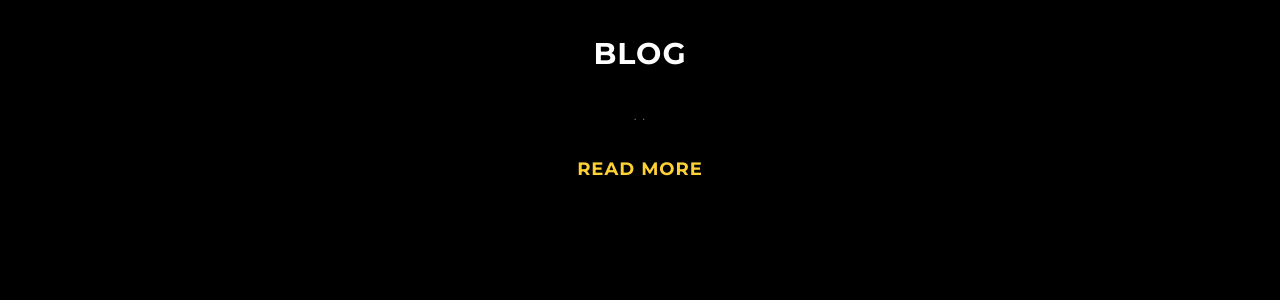
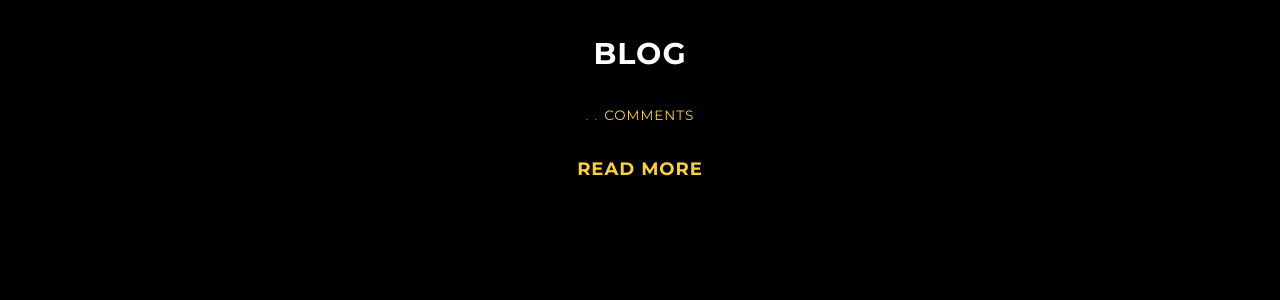
Before and after one commit to le4ker/blog, a Jekyll site: the page built from index.html, in a window 1280 px wide and 900 px high, scrolled down 1863 px. Shown: the part 153-453 px from the top of the window. Built offline with Jekyll 4.4.1, drawn with Linux system fonts in a browser that asks for light colours; comment, search, counter and statistics services are not loaded.

Commit message:
added comments count in default page

```diff
--- a/_layouts/blog.html
+++ b/_layouts/blog.html
@@ -14,7 +14,7 @@
 	{{ page.content | markdownify }}
 
 	{% for post in site.posts %}
-	  <h4><strong>{{ post.date | date_to_string }}</strong> <small>. {{ post.category }} .</small> <a href="{{ post.url }}"> <strong>{{ post.title }} </a> </strong> <small><a href="{{ site.url | append: post.url }}#disqus_thread">Comments</a> </small> </h4>
+	  <h4><strong>{{ post.date | date_to_string }}</strong> <small>. {{ post.category }} .</small> <a href="{{ post.url }}"> <strong>{{ post.title }} </a> </strong> <small><a href="{{ post.url }}#disqus_thread">Comments</a></small></h4>
         {% endfor %}
 
       </div>
--- a/_layouts/default.html
+++ b/_layouts/default.html
@@ -30,7 +30,7 @@
               {{ page.content | markdownify }}
 
               {% assign post = site.posts.last %}
-	      <h4><strong>{{ post.date | date: "%B %e, %Y" }} <small>. {{ post.category }} .</small> {{ post.title }}</strong></h4>
+	      <h4><strong>{{ post.date | date_to_string }}</strong> <small>. {{ post.category }} .</small> <a href="{{ post.url }}"> <strong>{{ post.title }} </a> </strong> <small><a href="{{ post.url }}#disqus_thread">Comments</a></small></h4>
 	      {{ post.content | truncatewords: 128  | markdownify }}
 
 	      <a href="/blog.html"><h4>Read more</h4></a>
@@ -71,5 +71,6 @@
 
   {% include js.html %}
 
+  {% include disqus-comments.html %}
 </body>
 </html>
```
